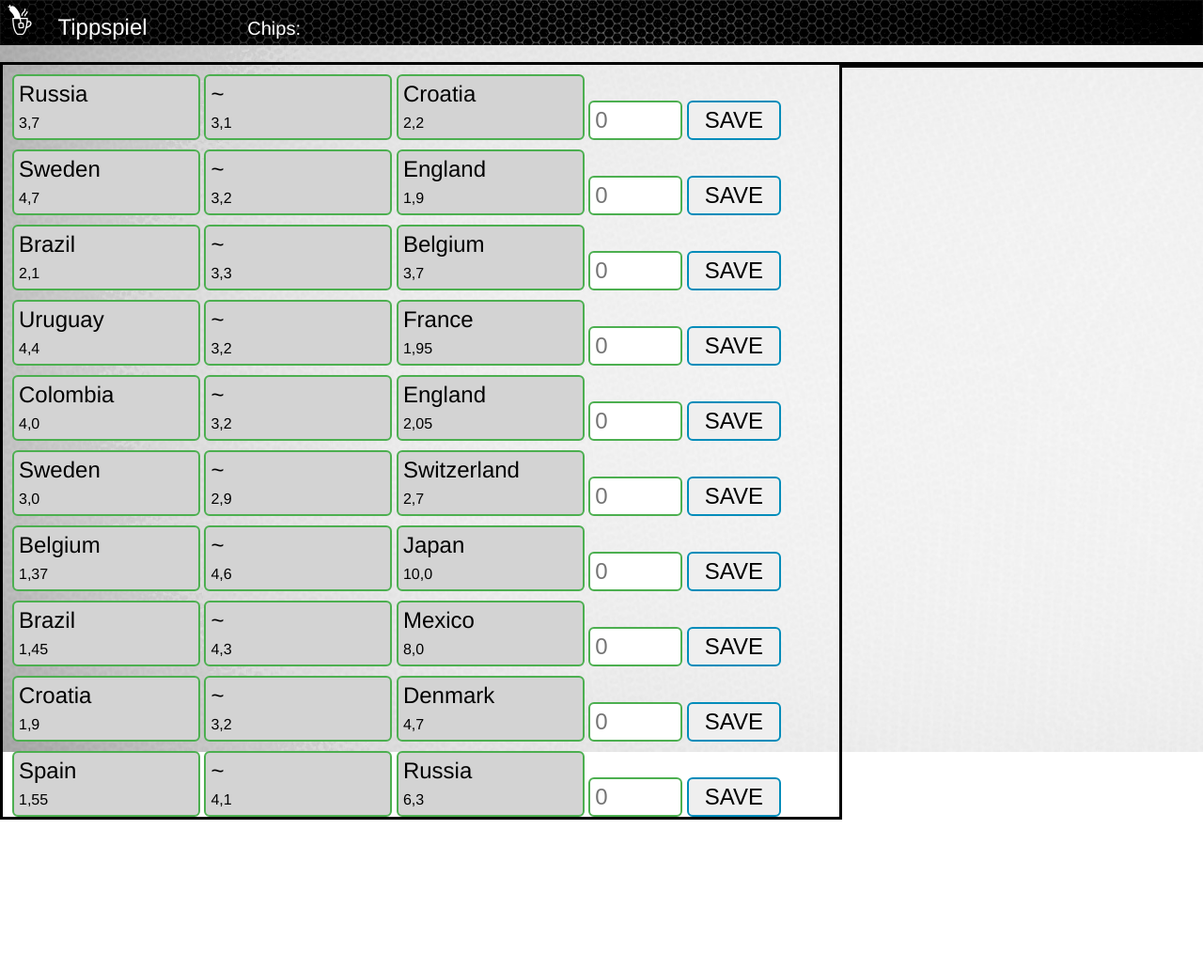
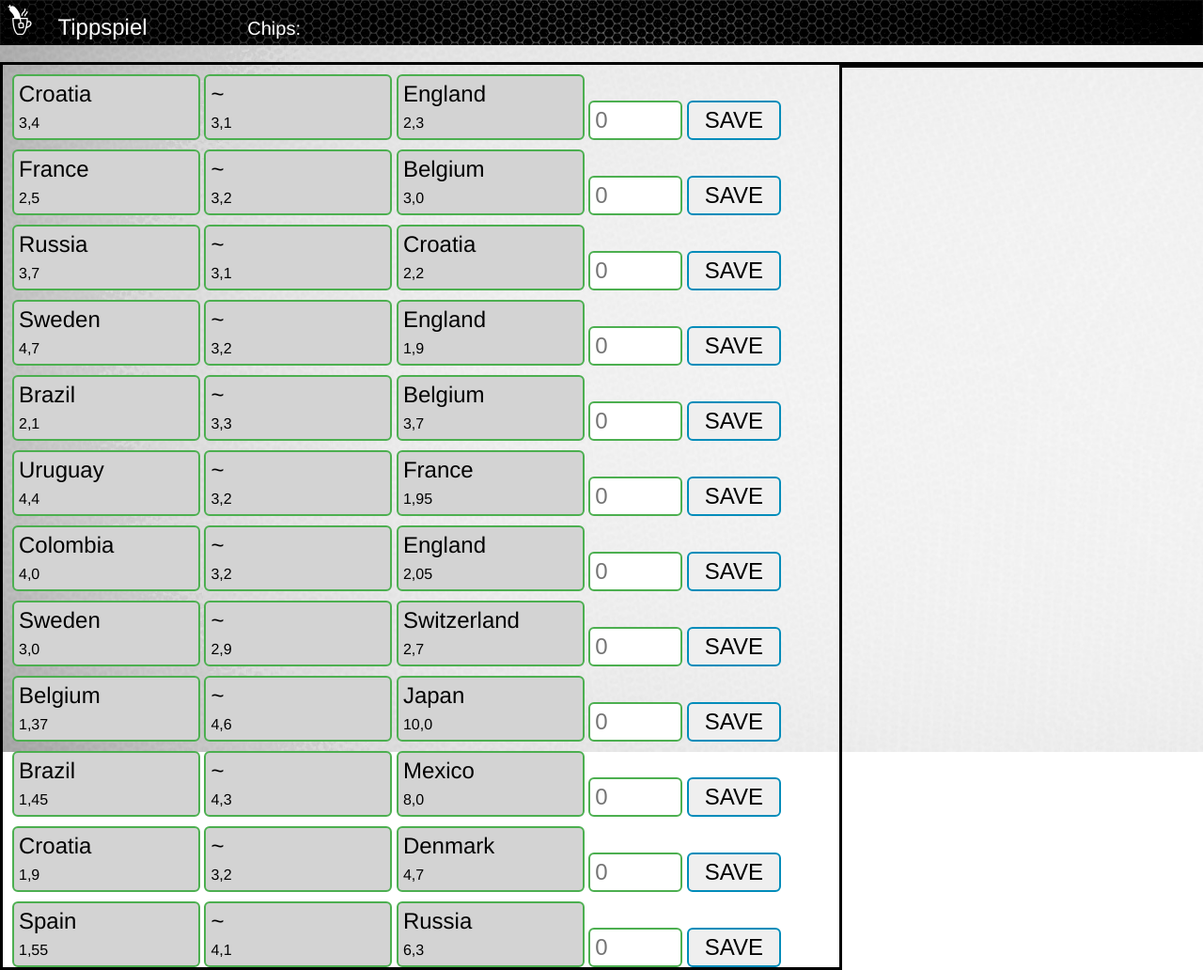
Before and after one commit to JustinSchulte/yt_guess_clicks, a website: page public/routes/tipp.html in a window 1280 px wide. Shown: the whole page at 94% size. Before the commit the page ends 872 px from the top, so only its background shows below. Drawn offline with Linux system fonts and the light colour scheme; no server answers.

Commit message:
added SemiFinals

```diff
--- a/public/routes/tipp.html
+++ b/public/routes/tipp.html
@@ -86,6 +86,41 @@
 				<div class="backgroundMain" id="wrapper">
 					<br>
 					<div id="votes">
+						<div class="tipp-form">
+							<form id="Croatia_England">
+								<div class="btn-group">
+								  <input type="radio" id="radio1_10" name="radios" value="0">
+								  <label for="radio1_10">Croatia<br><font size="6">3,4</font></label>
+
+								  <input type="radio" id="radio2_10" name="radios" value="1">
+								  <label for="radio2_10">~<br><font size="6">3,1</font></label>
+
+								  <input type="radio" id="radio3_10" name="radios" value="2">
+								  <label for="radio3_10">England<br><font size="6">2,3</font></label>
+
+								  <input type="number" name="pointInput" placeholder="0">
+								  <input type="submit" value="SAVE">
+								</div>
+							</form>
+						</div>
+						<div class="tipp-form">
+							<form id="France_Belgium">
+								<div class="btn-group">
+								  <input type="radio" id="radio1_10" name="radios" value="0">
+								  <label for="radio1_10">France<br><font size="6">2,5</font></label>
+
+								  <input type="radio" id="radio2_10" name="radios" value="1">
+								  <label for="radio2_10">~<br><font size="6">3,2</font></label>
+
+								  <input type="radio" id="radio3_10" name="radios" value="2">
+								  <label for="radio3_10">Belgium<br><font size="6">3,0</font></label>
+
+								  <input type="number" name="pointInput" placeholder="0">
+								  <input type="submit" value="SAVE">
+								</div>
+							</form>
+						</div>
+
 						<div class="tipp-form">
 							<form id="Russia_Croatia">
 								<div class="btn-group">
```
